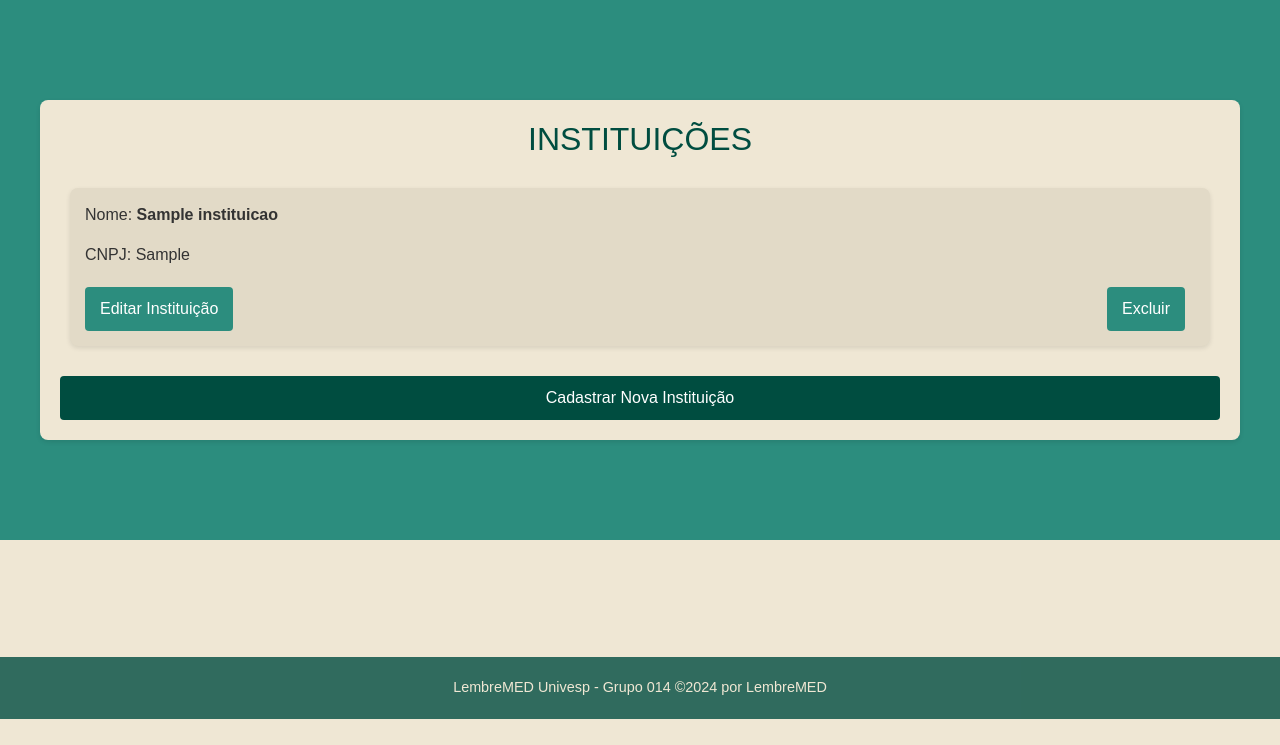
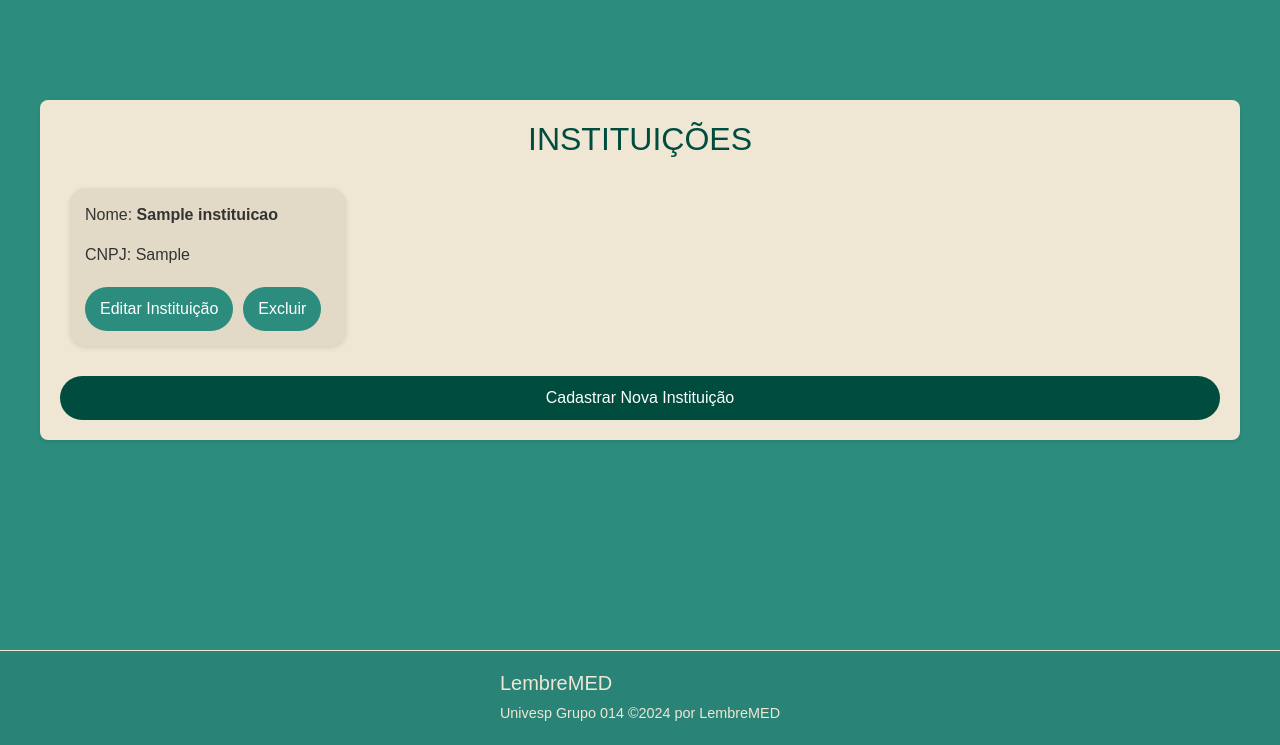
Before and after one commit to samueldata/lembremed, a Django app: page /instituicao/ in a window 1280 px wide. Shown: the part 81-826 px from the top of the page. Before the commit the page ends 800 px from the top, so only its background shows below. Run offline with Django 5.2, Linux system fonts and the light colour scheme; a user stored in the database is signed in; tables that the repository leaves empty hold one stand-in row (values such as "Sample post").

Commit message:
tentativa de resolver CSS

```diff
--- a/lembremed/templates/instituicao/index.html
+++ b/lembremed/templates/instituicao/index.html
@@ -9,7 +9,7 @@
     <section class="instituicoes-container">
         <h2 class="section-title">INSTITUIÇÕES</h2>
         {% if lista_instituicoes %}
-            <div class="instituicoes-cards">
+            <div class="moradores-cards">
                 {% for instituicao in lista_instituicoes %}
                     <div class="instituicao-card">
                         <div class="instituicao-info">
--- a/lembremed/templates/morador/index.html
+++ b/lembremed/templates/morador/index.html
@@ -4,9 +4,8 @@
 
 {% block title %}LembreMED - Moradores{% endblock %}
 
-
 {% block content %}
-<main class="main-content"    style="padding: 20px;">
+<main class="main-content" >
     <section class="moradores-container">
         <h2 class="section-title">MORADORES</h2>
         <div class="moradores-filter">
--- a/static/styles/styles.css
+++ b/static/styles/styles.css
@@ -187,7 +285,7 @@ main {
 .main-content {
     background-color: #2c8d7e;
     padding-top: 100px;
-    padding-bottom: 100px;
+    padding-bottom: 210px;
 }
 .feature-title {
     width: 100%;
@@ -279,7 +377,7 @@ input#searchInput {
     color: white;
     text-align: center;
     border: none;
-    border-radius: 4px;
+    border-radius: 50px;
     cursor: pointer;
     margin-top: 20px;
 }
@@ -290,15 +388,30 @@ input#searchInput {
 
 
 footer {
-    background-color: rgba(0, 77, 64, 0.8); /* Cor com transparência */
+    display: flex;
+    justify-content: center;
+    background-color: #298377;
+    border-top: solid 1px #efe7d4;
     color: white;
     text-align: center;
     padding: 20px 0;
-    position: fixed;
+    position: relative;
     bottom: 0;
     width: 100%;
 }
 
+.footer{
+    display: flex;
+    flex-direction: column;
+    align-items: start;
+}
+footer h1 {
+    padding: 0 20px;
+    /* Adiciona algum espaço dos lados se necessário */
+    font-size: 20px;
+    /* Ajuste o tamanho da fonte conforme necessário */
+    color: #efe7d4;
+}
 footer p {
     margin: 0;
     /* Remove a margem padrão do parágrafo */
@@ -463,6 +577,13 @@ footer p {
     flex-wrap: wrap;
     justify-content: space-around;
     flex-direction: column;
+}
+
+.moradores-cards,
+.profissionais-cards{
+    display: flex;
+    flex-direction: row;
+    justify-content: flex-start;
 }
 
 .morador-card,
@@ -474,7 +595,7 @@ footer p {
     /* Fundo azul claro */
     margin: 10px;
     padding: 15px;
-    border-radius: 8px;
+    border-radius: 15px;
     box-shadow: 0 2px 5px rgba(0, 0, 0, 0.1);
 }
 
@@ -495,7 +616,7 @@ footer p {
     margin-top: 20px;
     display: flex;
     flex-direction: row;
-    justify-content: space-between;
+    /*justify-content: space-between;*/
 }
 
 .morador-actions button,
@@ -512,17 +633,23 @@ footer p {
     color: white;
     text-decoration: none;
     border: none;
-    border-radius: 4px;
+    border-radius: 50px;
     cursor: pointer;
 }
+
 
 .morador-actions button:hover,
 .morador-actions a:hover,
 .profissional-actions button:hover,
 .profissional-actions a:hover,
 .medicamento-actions button:hover,
+.medicamento-actions button:focus,
 .medicamento-actions a:hover,
 .instituicao-actions button:hover,
 .instituicao-actions a:hover {
     background-color: #00796b;
 }
+
+.medicamento-actions button:focus{
+    border-color: #00251a;
+}
--- a/templates/footer.html
+++ b/templates/footer.html
@@ -1,3 +1,7 @@
 <footer>
-    <p>LembreMED Univesp - Grupo 014 ©2024 por LembreMED</p>
+    <div class="footer">
+        <h1>LembreMED</h1>
+        <p>Univesp Grupo 014 ©2024 por LembreMED</p>
+    </div>
+
 </footer>
--- a/templates/registration/password_reset_done.html
+++ b/templates/registration/password_reset_done.html
@@ -1,5 +1,8 @@
 {% extends "base.html" %}
 
 {% block content %}
-  <p>We've emailed you instructions for setting your password. If they haven't arrived in a few minutes, check your spam folder.</p>
+ <div class="reset_password_done">
+  <p>Enviamos a você por e-mail instruções para definir sua senha. <br> Se eles não chegarem em alguns minutos, verifique sua pasta de spam.</p>
+ </div>
+
 {% endblock %}
```
Also changed, not shown: other parts of static/styles/styles.css (+109 -10 lines), lembremed/templates/medicamento/index.html (+6 -6 lines), lembremed/templates/profissional/index.html (+7 -1 lines), templates/registration/logged_out.html (+6 -2 lines), templates/registration/login.html (+22 -6 lines), templates/registration/password_reset_form.html (+16 -9 lines), static/img/background.jpg, static/img/background2.jpg (deleted), static/img/background2.png (added), static/img/background3.jpg (added). Lines whose indentation alone changed are shown as unchanged.
